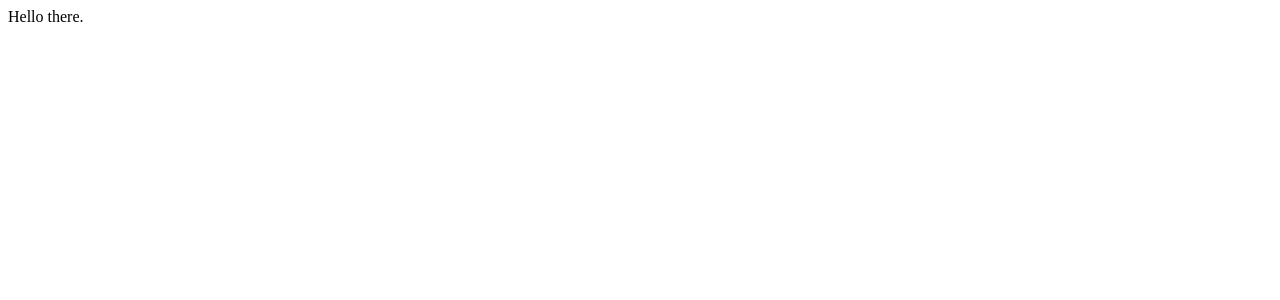
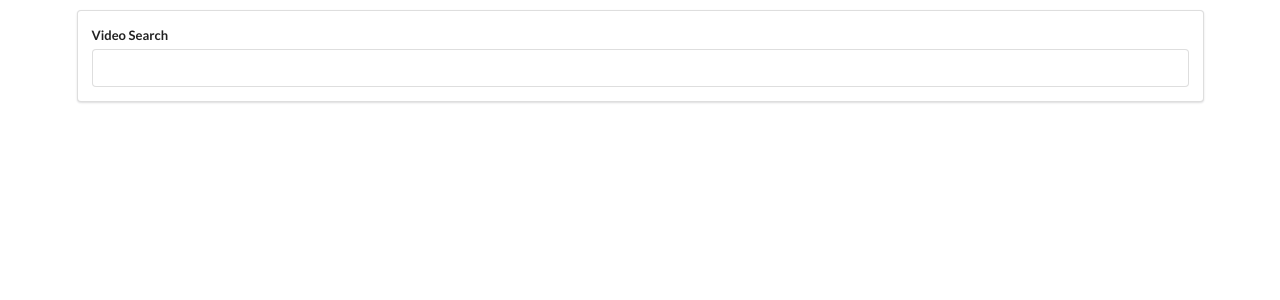
Before and after one commit to ekhu94/react-videos, a React (Create React App) app: page / in a window 1280 px wide. Shown: the top 300 px of the page. Built offline with nearby package versions, Linux system fonts and the light colour scheme.

Commit message:
create and style SearchBar component

```diff
--- a/public/index.html
+++ b/public/index.html
@@ -9,6 +9,7 @@
       name="description"
       content="Web site created using create-react-app"
     />
+    <link rel="stylesheet" href="https://cdnjs.cloudflare.com/ajax/libs/semantic-ui/2.4.1/semantic.min.css">
     <link rel="apple-touch-icon" href="%PUBLIC_URL%/logo192.png" />
     <!--
       manifest.json provides metadata used when your web app is installed on a
--- a/src/components/App.js
+++ b/src/components/App.js
@@ -1,8 +1,13 @@
 import React from 'react';
+import SearchBar from './SearchBar';
 
 class App extends React.Component {
     render() {
-        return <div>Hello there.</div>
+        return (
+            <div className="ui container">
+                <SearchBar />
+            </div>
+        );
     }
 }
 
--- /dev/null
+++ b/src/components/SearchBar.js
@@ -0,0 +1,25 @@
+import React from 'react';
+
+class SearchBar extends React.Component {
+    state = { term: '' };
+
+    render() {
+        return (
+            <div className="ui segment" style={{marginTop: '10px'}}>
+                <form className="ui form">
+                    <div className="field">
+                        <label htmlFor="search-bar">Video Search</label>
+                        <input
+                            type="text"
+                            value={ this.state.term }
+                            id="search-bar"
+                            onChange={e => this.setState({ term: e.target.value })}
+                        />
+                    </div>
+                </form>
+            </div>
+        );
+    }
+}
+
+export default SearchBar;
```
